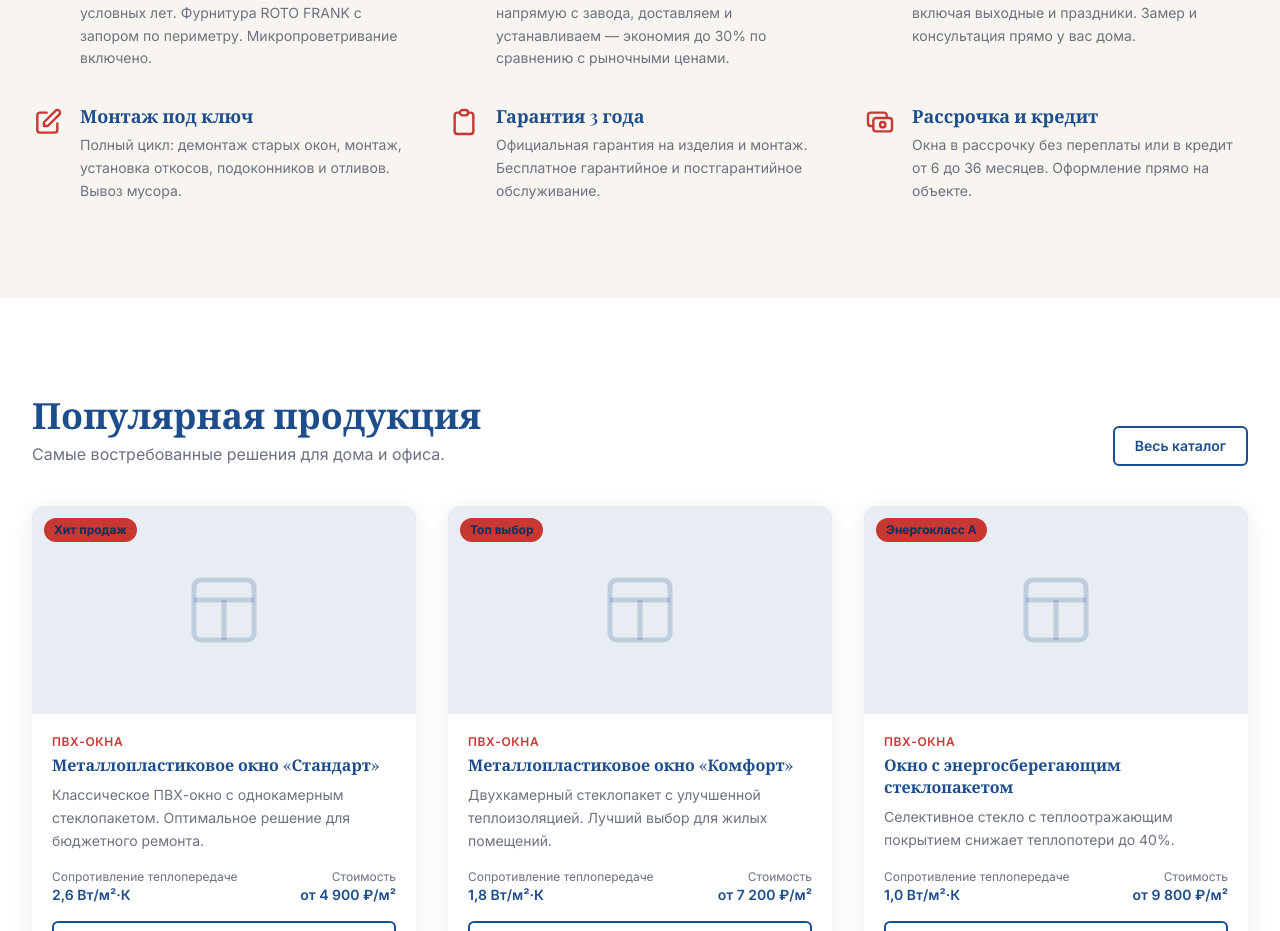
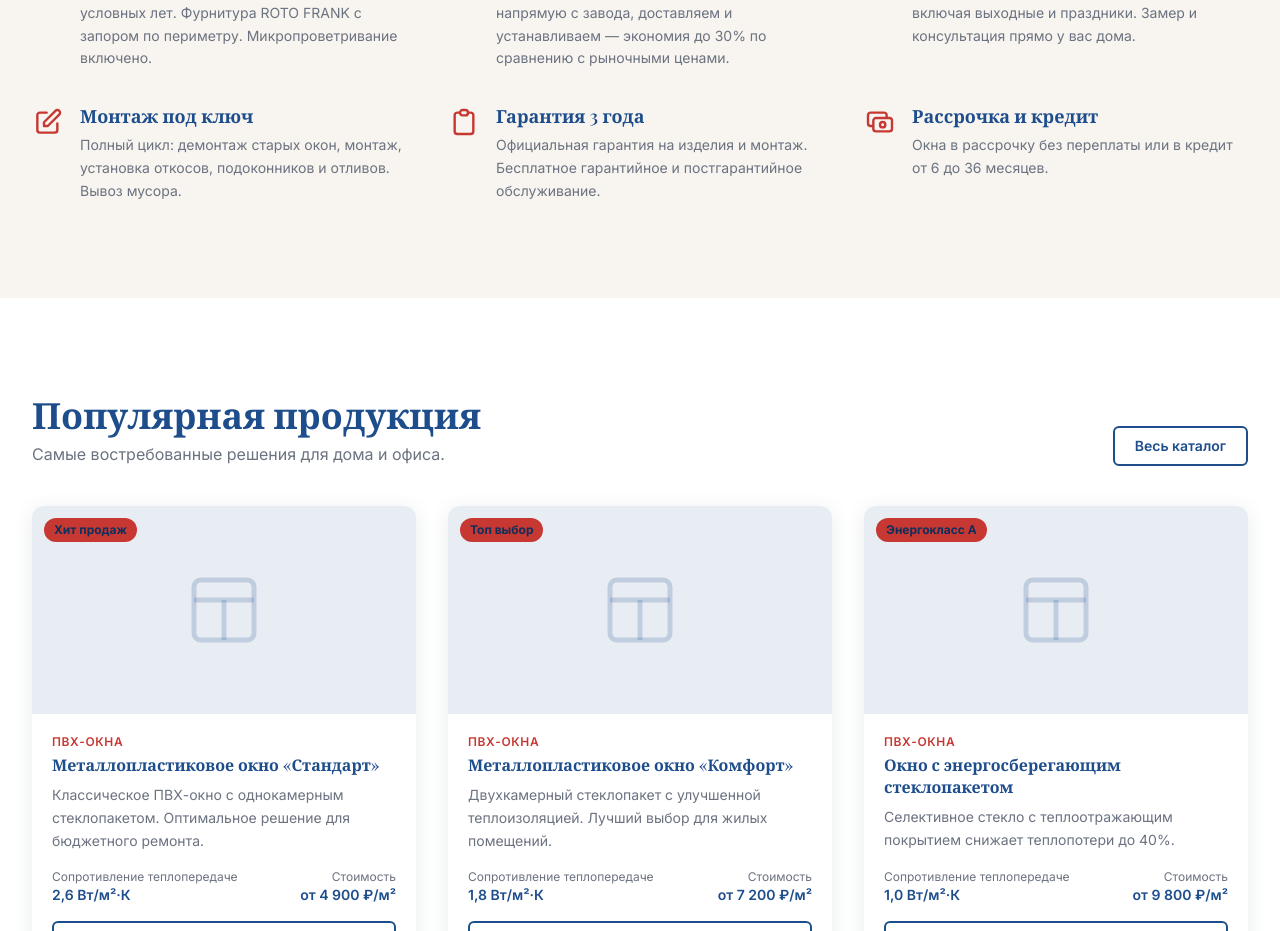
Before and after one commit to rkmartin0106/OknaKredit, a Next.js app: page / in a window 1280 px wide. Shown: the part 1141-2072 px from the top of the page. Built offline with nearby package versions, Linux system fonts and the light colour scheme.

Commit message:
Remove "Оформление прямо на объекте" from installment/credit benefit copy
Co-Authored-By: Claude Sonnet 5 <noreply@anthropic.com>

```diff
--- a/src/app/page.tsx
+++ b/src/app/page.tsx
@@ -62,7 +62,7 @@ const benefits = [
       </svg>
     ),
     title: "Рассрочка и кредит",
-    desc: "Окна в рассрочку без переплаты или в кредит от 6 до 36 месяцев. Оформление прямо на объекте.",
+    desc: "Окна в рассрочку без переплаты или в кредит от 6 до 36 месяцев.",
   },
 ];
 
```
